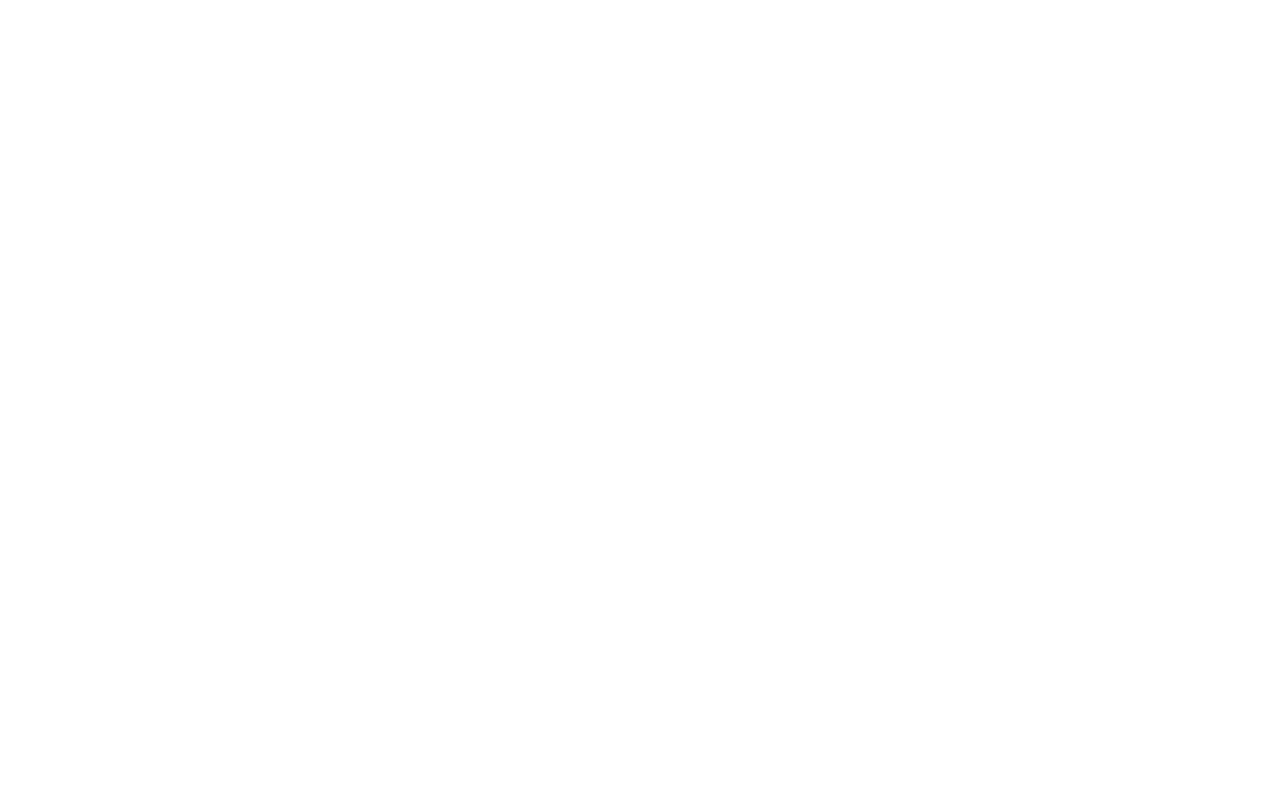
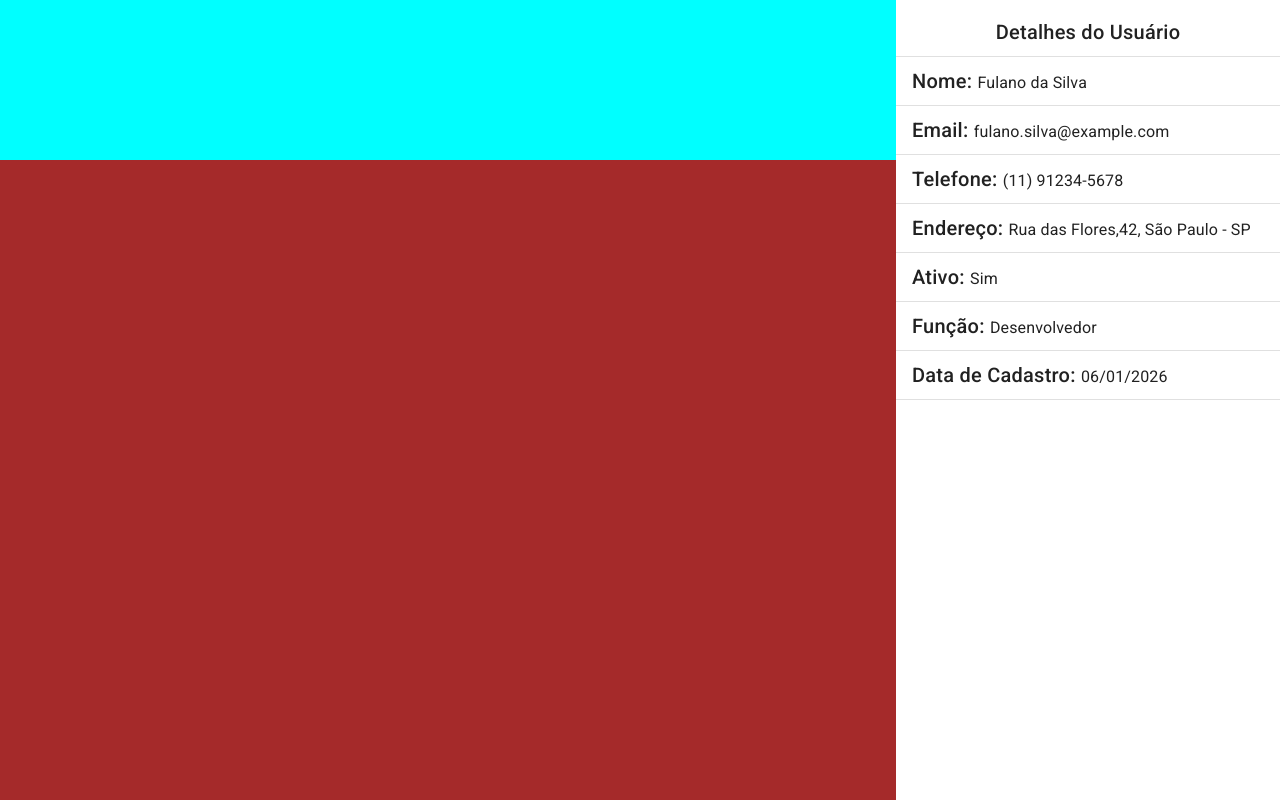
Before and after one commit to GustavoEmiliano/angular-users-filter, an Angular app: page / in a window 1280 px wide. Built offline with nearby package versions, Linux system fonts and the light colour scheme.

Commit message:
feat: create user details component layout

```diff
--- a/src/app/app.component.html
+++ b/src/app/app.component.html
@@ -9,5 +9,6 @@
   </div>
   <div class="right-div">
       <!-- Conteúdo da div direita -->
+       <app-user-details></app-user-details>
   </div>
 </div>
--- a/src/app/app.component.scss
+++ b/src/app/app.component.scss
@@ -10,15 +10,19 @@
   flex-direction: column; // Organiza as divs filhas verticalmente
 }
 
+/* Preenche todo o espaço disponível */
 .top-div {
-  flex-grow: 1; // Vai preencher todo o espaço disponível
+    flex-grow: 1;
+    background-color: aqua;
 }
 
+/* Ocupa 80% da altura do seu contêiner pai */
 .main-left-div {
-  height: 80%; // Vai ocupar 80% da altura do seu container pai
+    height: 80%;
+    background-color: brown;
 }
 
 .right-div {
-  width: 30%;
-  max-height: 100vh;
+    width: 30%;
+    max-height: 100vh;
 }
--- /dev/null
+++ b/src/app/components/user-details/user-details.component.html
@@ -0,0 +1,43 @@
+<div class="user-details">
+	<mat-list>
+		<mat-list-item class="u-text-align-center">
+			<span class="mat-h2">Detalhes do Usuário</span>
+		</mat-list-item>
+		<mat-divider></mat-divider>
+		<mat-list-item>
+			<span class="mat-h2">Nome: </span>
+			<span class="mat-h3">Fulano da Silva</span>
+		</mat-list-item>
+		<mat-divider></mat-divider>
+		<mat-list-item>
+			<span class="mat-h2">Email: </span>
+			<span class="mat-h3">fulano.silva&#64;example.com</span>
+		</mat-list-item>
+		<mat-divider></mat-divider>
+		<mat-list-item>
+			<span class="mat-h2">Telefone: </span>
+			<span class="mat-h3">(11) 91234-5678</span>
+		</mat-list-item>
+		<mat-divider></mat-divider>
+    		<mat-list-item>
+			<span class="mat-h2">Endereço: </span>
+			<span class="mat-h3">Rua das Flores,42, São Paulo - SP</span>
+		</mat-list-item>
+		<mat-divider></mat-divider>
+    		<mat-list-item>
+			<span class="mat-h2">Ativo: </span>
+			<span class="mat-h3">Sim</span>
+		</mat-list-item>
+		<mat-divider></mat-divider>
+    		<mat-list-item>
+			<span class="mat-h2">Função: </span>
+			<span class="mat-h3">Desenvolvedor</span>
+		</mat-list-item>
+		<mat-divider></mat-divider>
+    		<mat-list-item>
+			<span class="mat-h2">Data de Cadastro: </span>
+			<span class="mat-h3">06/01/2026</span>
+		</mat-list-item>
+		<mat-divider></mat-divider>
+	</mat-list>
+</div>
--- /dev/null
+++ b/src/app/components/user-details/user-details.component.scss
@@ -0,0 +1,4 @@
+.user-details {
+  width: 100%;
+  height: 100%;
+}
--- a/src/styles.scss
+++ b/src/styles.scss
@@ -1,4 +1,6 @@
 /* You can add global styles to this file, and also import other style files */
+
+@import "./styles/utils/text-align-center";
 
 * {
   margin: 0;
--- /dev/null
+++ b/src/styles/utils/_text-align-center.scss
@@ -0,0 +1,3 @@
+.u-text-align-center {
+  text-align: center;
+}
```
Also changed, not shown: src/app/angular-material/angular-material.module.ts (+11 -2 lines), src/app/components/components.module.ts (+5 -2 lines), src/app/components/user-details/user-details.component.ts (added, +10 -0 lines), 1 other file (tests, documents, lock files or other folders).
